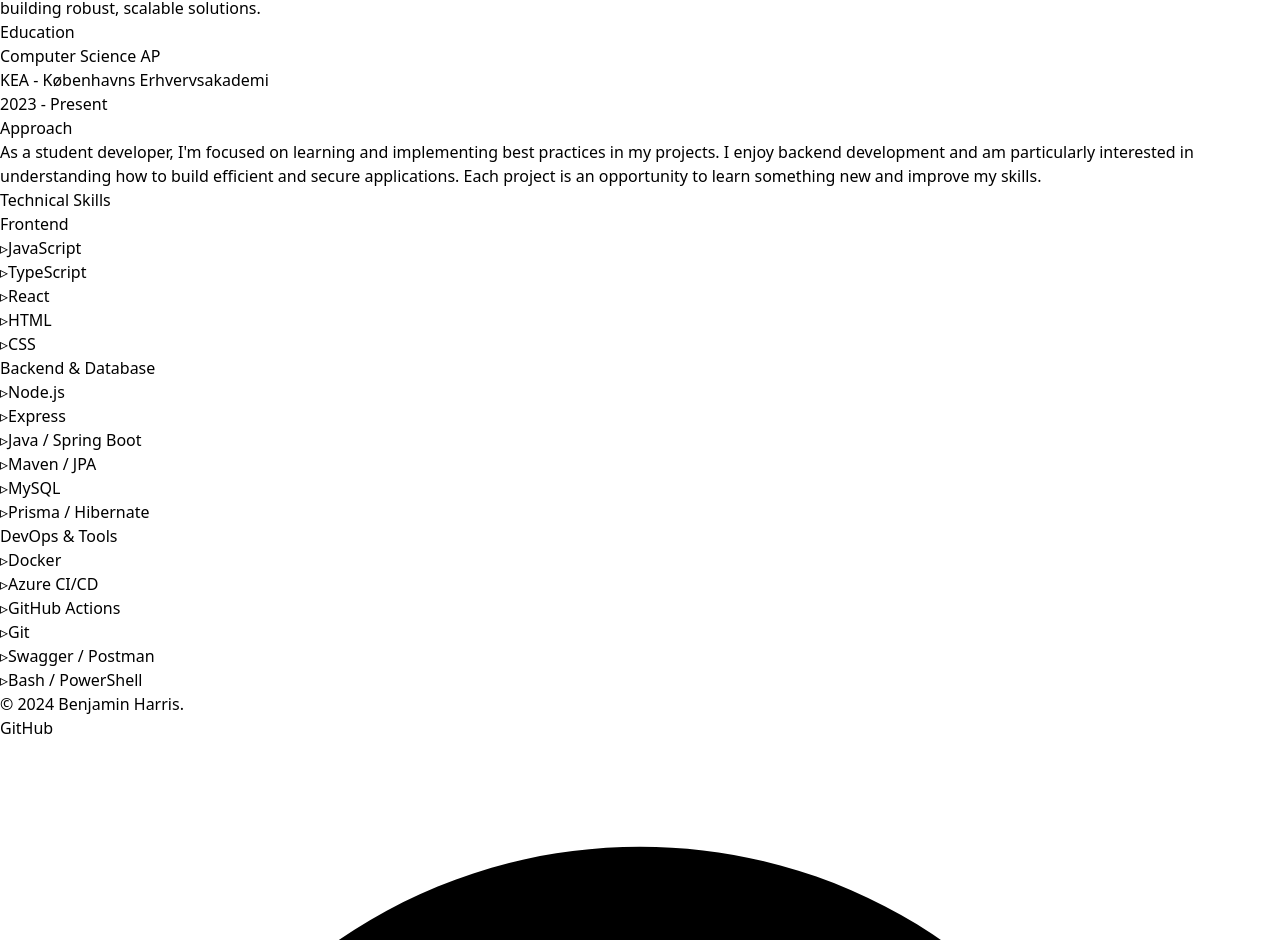
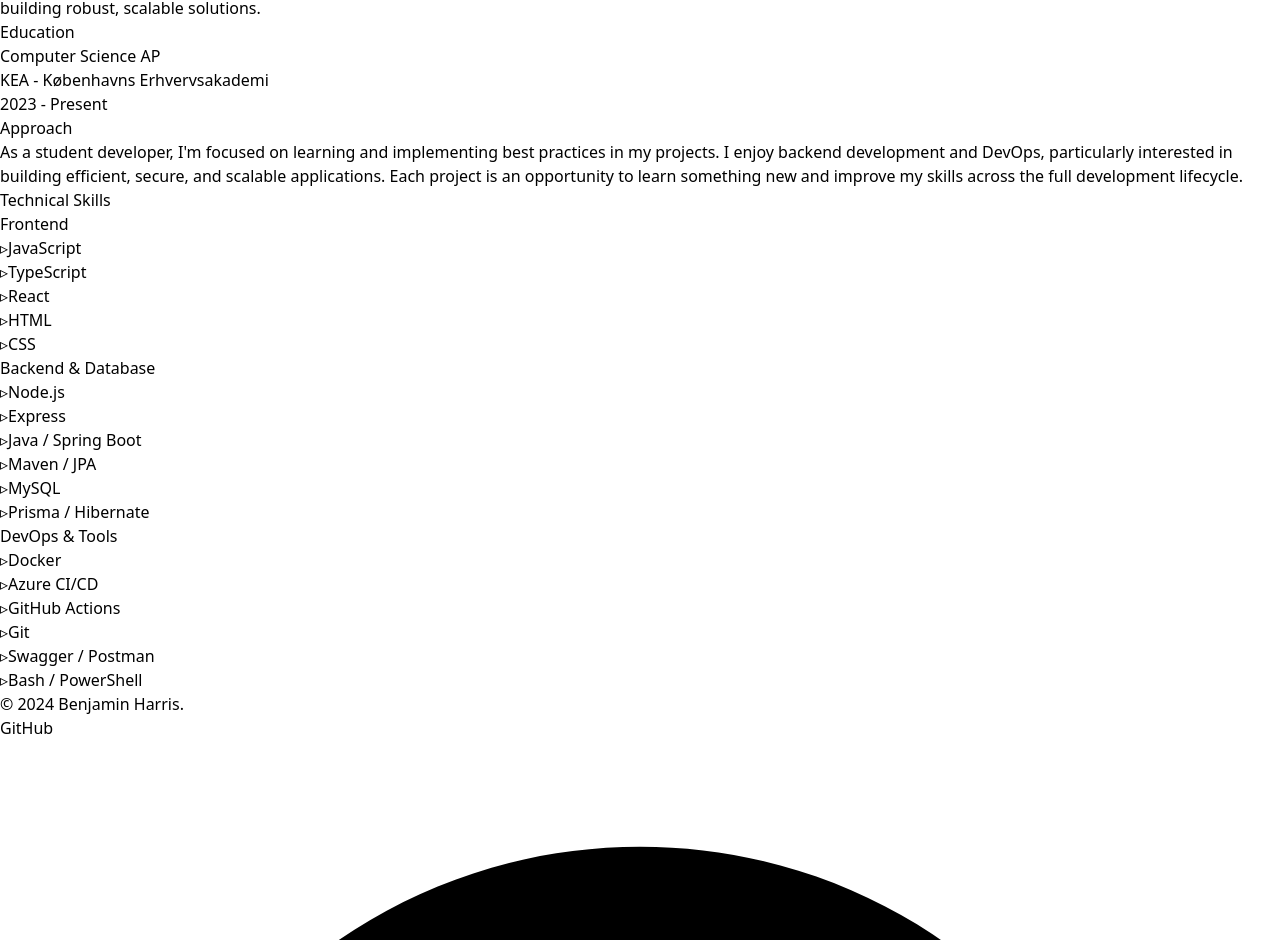
Before and after one commit to Benjamin-Harris1/portfolio, a React (Vite) app: page /about in a window 1280 px wide. Shown: the part 4012-4952 px from the top of the page. Built offline with nearby package versions, Linux system fonts and the light colour scheme.

Commit message:
extra text

```diff
--- a/src/pages/About.tsx
+++ b/src/pages/About.tsx
@@ -58,9 +58,9 @@
               <h3 className="text-xl font-semibold text-white mb-4">Approach</h3>
               <p>
                 As a student developer, I'm focused on learning and implementing best practices
-                in my projects. I enjoy backend development and am particularly interested in
-                understanding how to build efficient and secure applications. Each project is
-                an opportunity to learn something new and improve my skills.
+                in my projects. I enjoy backend development and DevOps, particularly interested in
+                building efficient, secure, and scalable applications. Each project is an opportunity to learn something new
+                and improve my skills across the full development lifecycle.
               </p>
             </motion.div>
           </motion.div>
```
